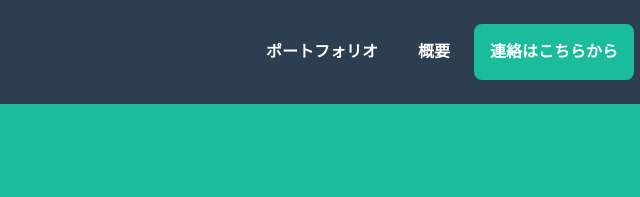
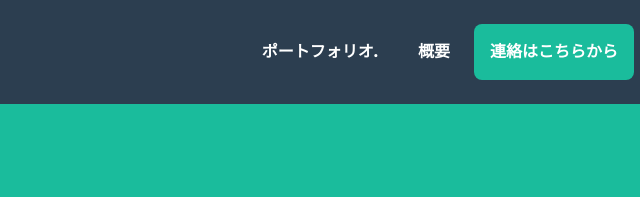
Before and after one commit to yuta-0914/yui.github.io, a plain HTML site: page index.html in a window 1280 px wide. Shown: the top 197 px of the page, 560-1200 px from the left. Drawn offline with nearby package versions, Linux system fonts and the light colour scheme.

Commit message:
Update index.html

```diff
--- a/index.html
+++ b/index.html
@@ -27,7 +27,7 @@
                 </button>
                 <div class="collapse navbar-collapse" id="navbarResponsive">
                     <ul class="navbar-nav ms-auto">
-                        <li class="nav-item mx-0 mx-lg-1"><a class="nav-link py-3 px-0 px-lg-3 rounded" href="#portfolio">ポートフォリオ</a></li>
+                        <li class="nav-item mx-0 mx-lg-1"><a class="nav-link py-3 px-0 px-lg-3 rounded" href="#portfolio">ポートフォリオ.</a></li>
                         <li class="nav-item mx-0 mx-lg-1"><a class="nav-link py-3 px-0 px-lg-3 rounded" href="#about">概要</a></li>
                         <li class="nav-item mx-0 mx-lg-1"><a class="nav-link py-3 px-0 px-lg-3 rounded" href="#contact">連絡はこちらから</a></li>
                     </ul>
```
